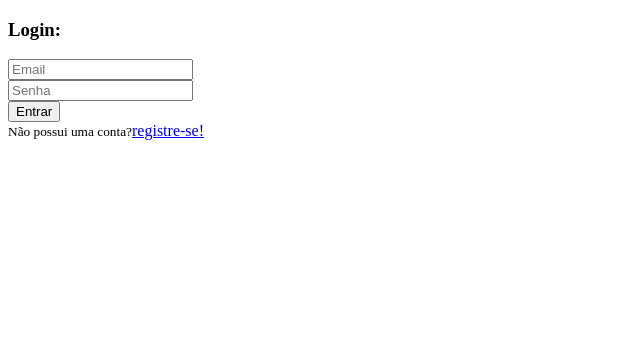
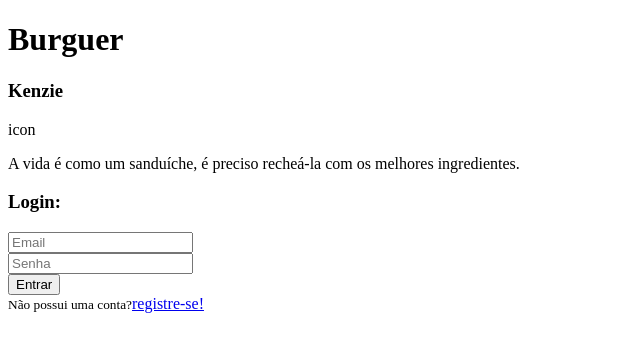
Before and after one commit to Kenzie-Academy-Brasil-Developers/react-entrega-s5-hamburgueria-2-0-com-typescript-json-server-luan-ferreir4, a React (Create React App) app: page / in a window 1280 px wide. Shown: the top 352 px of the page, without its empty margins (0-640 px from the left). Built offline with nearby package versions, Linux system fonts and the light colour scheme.

Commit message:
feat: added elements

```diff
--- a/src/Pages/SignIn/index.tsx
+++ b/src/Pages/SignIn/index.tsx
@@ -3,6 +3,14 @@ import { Link } from "react-router-dom"
 export const SignInPage = () => {
     return(
         <div>
+            <div>
+            <h1>Burguer</h1>
+            <h3>Kenzie</h3>
+            </div>
+            <div>
+                <div>icon</div>
+                <p>A vida é como um sanduíche, é preciso recheá-la com os melhores ingredientes.</p>
+            </div>
             <LoginForm/>
             <div>
                 <small>Não possui uma conta?</small>
```
